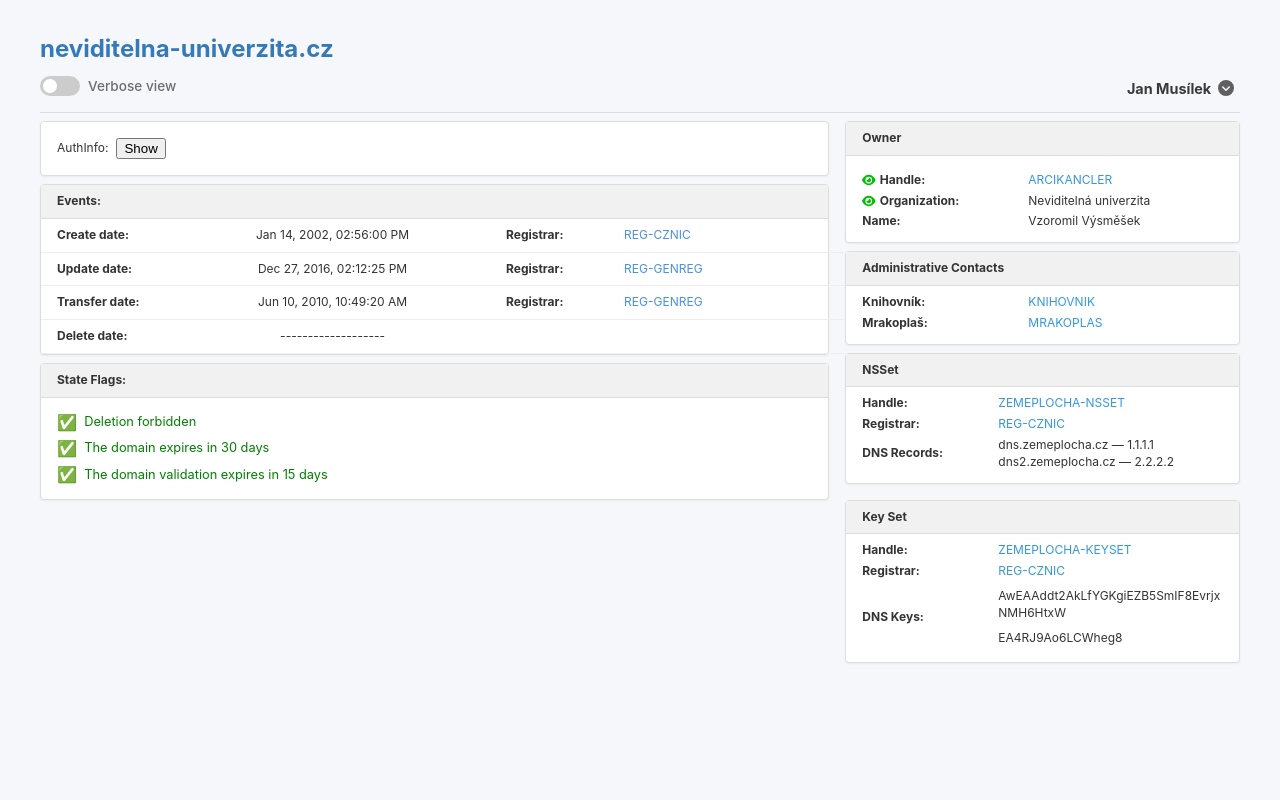
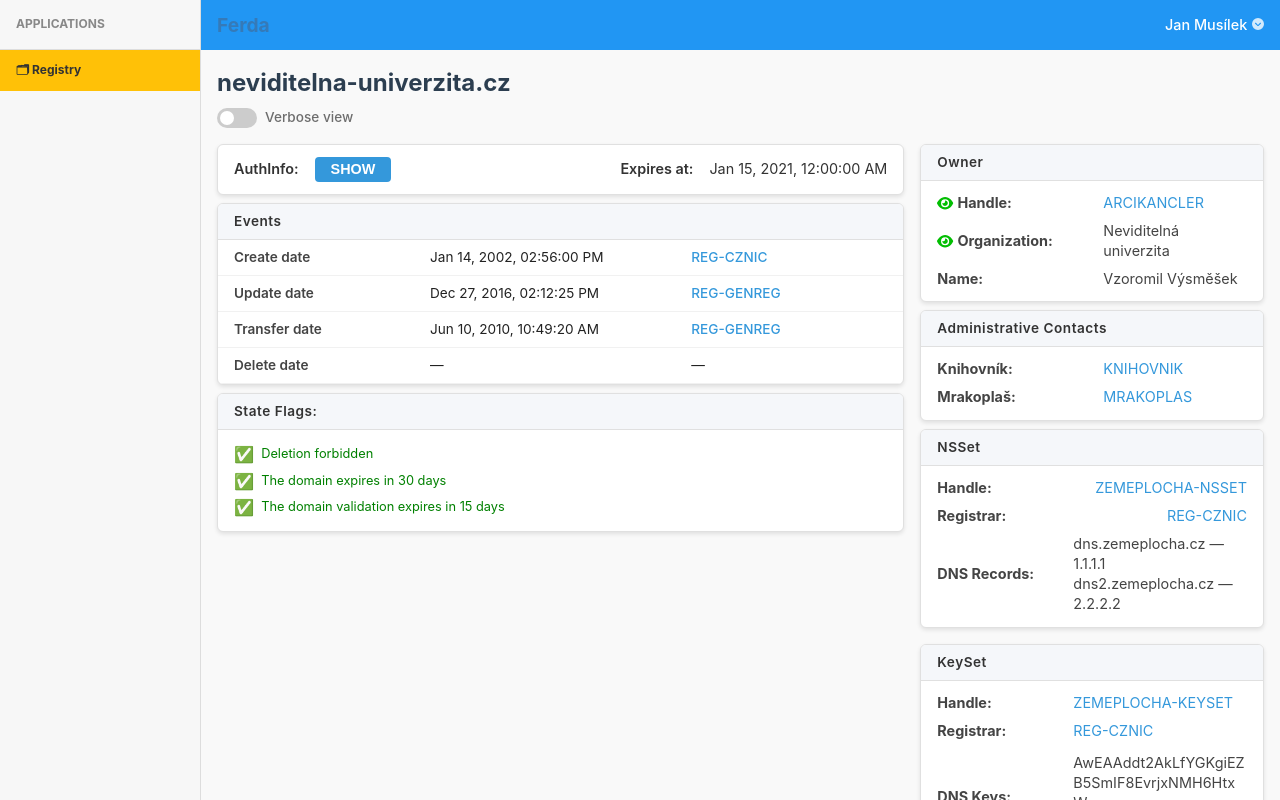
Before and after one commit to lukaskourilcz/secret-uni, a Vue app: page / in a window 1280 px wide. Built offline with nearby package versions, Linux system fonts and the light colour scheme.

Commit message:
code restructure, left panel added

```diff
--- a/src/App.vue
+++ b/src/App.vue
@@ -1,100 +1,7 @@
 <script setup>
-import { ref, onMounted } from "vue";
-import DomainHeader from "./components/DomainHeader.vue";
-import AuthInfo from "./components/AuthInfo.vue";
-import EventsTable from "./components/EventsTable.vue";
-import StateFlags from "./components/StateFlags.vue";
-import Owner from "./components/Owner.vue";
-import AdministrativeContacts from "./components/AdministrativeContacts.vue";
-import NSSet from "./components/NSSet.vue";
-import KeySet from "./components/KeySet.vue";
-
-const domainData = ref(null);
-const verbose = ref(false);
-
-onMounted(async () => {
-  const res = await fetch("/domain-detail.json");
-  domainData.value = await res.json();
-});
+import DomainPage from "./pages/DomainPage.vue";
 </script>
 
 <template>
-  <div class="app">
-    <DomainHeader
-      v-if="domainData"
-      :domain="domainData.fqdn"
-      :verbose="verbose"
-      @toggle-verbose="verbose = $event"
-    />
-
-    <div v-if="domainData" class="content">
-      <div class="main">
-        <div class="left">
-          <AuthInfo :auth-info="domainData.authInfo" />
-          <EventsTable :events="domainData.events" />
-          <StateFlags
-            :flags="domainData.state_flags.flags"
-            :verbose="verbose"
-          />
-        </div>
-        <div class="right">
-          <Owner :owner="domainData.owner" />
-          <AdministrativeContacts
-            :contacts="domainData.administrative_contacts"
-            :verbose="verbose"
-          />
-          <NSSet :nsset="domainData.nsset" />
-          <KeySet :keyset="domainData.keyset" />
-        </div>
-      </div>
-    </div>
-  </div>
+  <DomainPage />
 </template>
-
-<style>
-.app {
-  max-width: 1200px;
-  margin: 0 auto;
-  padding: 1rem;
-}
-
-.content {
-  margin-top: 0.5rem;
-}
-
-.main {
-  display: flex;
-  gap: 1rem;
-  align-items: flex-start;
-}
-
-.left {
-  flex: 2;
-  min-width: 0;
-  display: flex;
-  flex-direction: column;
-  gap: 0.5rem;
-}
-
-.right {
-  flex: 1;
-  min-width: 0;
-  display: flex;
-  flex-direction: column;
-  gap: 0.5rem;
-}
-
-@media (max-width: 900px) {
-  .main {
-    flex-direction: column;
-  }
-}
-
-.card {
-  background: var(--color-surface);
-  border: 1px solid var(--color-border);
-  border-radius: var(--radius);
-  padding: var(--card-padding);
-  box-shadow: 0 1px 2px rgba(0, 0, 0, 0.05);
-}
-</style>
--- a/src/assets/theme.css
+++ b/src/assets/theme.css
@@ -61,3 +61,43 @@ p {
 table {
   font-size: 0.9em;
 }
+
+.card {
+  background: #fff;
+  border-radius: 6px;
+  box-shadow: 0 2px 4px rgba(0, 0, 0, 0.1);
+  overflow: hidden;
+  border: 1px solid #e0e0e0;
+  transition: transform 0.2s ease, box-shadow 0.2s ease;
+}
+
+.card:hover {
+  box-shadow: 0 4px 10px rgba(0, 0, 0, 0.12);
+}
+
+.card .header {
+  background: #f5f7fa;
+  font-weight: 600;
+  color: #333;
+  padding: 0.5rem 1rem;
+  border-bottom: 1px solid #e0e0e0;
+  font-size: 0.85rem;
+  letter-spacing: 0.5px;
+}
+
+.card .content {
+  padding: 0.75rem 1rem;
+  font-size: 0.9rem;
+  color: #444;
+}
+
+.card .row {
+  margin-bottom: 0.5rem;
+  display: flex;
+  justify-content: space-between;
+  gap: 1rem;
+}
+
+.card .row:last-child {
+  margin-bottom: 0;
+}
--- /dev/null
+++ b/src/components/AppShell.vue
@@ -0,0 +1,103 @@
+<template>
+  <div class="app">
+    <aside class="sidebar">
+      <div class="app-name">APPLICATIONS</div>
+      <ul>
+        <li class="active"><span>🗂</span> Registry</li>
+      </ul>
+    </aside>
+
+    <div class="main">
+      <header class="topbar">
+        <h1>Ferda</h1>
+        <div class="user">
+          <UserMenu username="Jan Musílek" />
+        </div>
+      </header>
+
+      <main class="content">
+        <slot />
+      </main>
+    </div>
+  </div>
+</template>
+
+<script setup>
+import UserMenu from "./UserMenu.vue";
+</script>
+
+<style scoped>
+.app {
+  display: flex;
+  height: 100vh;
+  overflow: hidden;
+}
+
+.sidebar {
+  width: 200px;
+  background: #f7f7f7;
+  border-right: 1px solid #ddd;
+  display: flex;
+  flex-direction: column;
+}
+
+.app-name {
+  padding: 1rem;
+  font-weight: bold;
+  color: #888;
+  text-transform: uppercase;
+  font-size: 0.75rem;
+  border-bottom: 1px solid #ddd;
+}
+
+.sidebar ul {
+  list-style: none;
+  padding: 0;
+  margin: 0;
+}
+
+.sidebar li {
+  padding: 0.75rem 1rem;
+  cursor: pointer;
+}
+
+.sidebar li.active {
+  background: #ffc107;
+  font-weight: bold;
+}
+
+.main {
+  flex: 1;
+  display: flex;
+  flex-direction: column;
+  min-width: 0;
+}
+
+.topbar {
+  display: flex;
+  justify-content: space-between;
+  align-items: center;
+  background: #2196f3;
+  color: #fff;
+  padding: 0 1rem;
+  height: 50px;
+  flex-shrink: 0;
+}
+
+.topbar h1 {
+  font-size: 1.2rem;
+  margin: 0;
+}
+
+.user {
+  display: flex;
+  align-items: center;
+}
+
+.content {
+  flex: 1;
+  overflow-y: auto;
+  padding: 1rem;
+  background: #f9f9f9;
+}
+</style>
--- a/src/components/AuthInfo.vue
+++ b/src/components/AuthInfo.vue
@@ -1,33 +1,83 @@
 <script setup>
-import { ref } from "vue";
+import { ref, computed } from "vue";
 
 const props = defineProps({
   authInfo: { type: String, required: true },
+  expiresAt: { type: String, required: false },
 });
 
 const showSecret = ref(false);
-const authInfo = 'secretPassword875!//'
+const authInfo = ref("S3cretPwd!76");
 
+const formattedExpiresAt = computed(() => {
+  const expiresAt = props.expiresAt;
+  if (!expiresAt) return "—";
+  const date = new Date(expiresAt);
+  if (isNaN(date)) return "—";
+  return date.toLocaleString("en-US", {
+    month: "short",
+    day: "2-digit",
+    year: "numeric",
+    hour: "2-digit",
+    minute: "2-digit",
+    second: "2-digit",
+  });
+});
+
+function toggle() {
+  showSecret.value = !showSecret.value;
+}
 </script>
 
 <template>
   <div class="auth-info card">
-    <span>AuthInfo:</span>
-    <button @click="showSecret = !showSecret">Show</button>
-    <span v-if="showSecret" class="secret">{{ authInfo }}</span>
+    <div class="row">
+      <span class="label">AuthInfo:</span>
+      <button class="auth-btn" @click="toggle">
+        {{ showSecret ? authInfo : "SHOW" }}
+      </button>
+
+      <span class="label expires">Expires at:</span>
+      <span>{{ formattedExpiresAt }}</span>
+    </div>
   </div>
 </template>
 
 <style scoped>
 .auth-info {
+  padding: 0;
+}
+
+.row {
   display: flex;
   align-items: center;
-  gap: 0.5rem;
+  gap: 1rem;
+  padding: 0.75rem 1rem;
+  font-size: 0.9rem;
+  flex-wrap: wrap;
 }
 
-.secret {
+.label {
+  font-weight: 600;
+  color: #333;
+}
+
+.label.expires {
+  margin-left: auto;
+}
+
+.auth-btn {
+  background-color: #3498db;
+  border: none;
+  color: white;
+  padding: 0.3rem 1rem;
+  border-radius: 4px;
+  cursor: pointer;
   font-weight: bold;
-  color: darkred;
-  opacity: .5;
+  font-size: 0.9rem;
+}
+
+.auth-btn:hover {
+  background-color: #2980b9;
 }
 </style>
--- a/src/components/DomainHeader.vue
+++ b/src/components/DomainHeader.vue
@@ -1,16 +1,7 @@
-<script setup>
-import UserMenu from "./UserMenu.vue";
+<template>
+  <div class="domain-header">
+    <h2>{{ domain }}</h2>
 
-const props = defineProps({
-  domain: { type: String, required: true },
-  verbose: { type: Boolean, required: true },
-});
-</script>
-
-<template>
-  <div class="header">
-    <div class="left">
-      <h1>{{ domain }}</h1>
     <div class="toggle-container">
       <label class="toggle">
         <input
@@ -23,40 +14,33 @@ const props = defineProps({
       <span class="label-text">Verbose view</span>
     </div>
   </div>
-    <div class="right">
-      <UserMenu username="Jan Musílek" />
-    </div>
-  </div>
 </template>
 
+<script setup>
+const props = defineProps({
+  domain: { type: String, required: true },
+  verbose: { type: Boolean, required: true },
+});
+</script>
+
 <style scoped>
-.header {
+.domain-header {
   display: flex;
-  justify-content: space-between;
-  align-items: center; /* this is key! */
-  flex-wrap: wrap;
-  border-bottom: 1px solid #ddd;
-  padding-bottom: 0.5rem;
-  gap: 1rem;
+  flex-direction: column;
+  gap: 0.5rem;
+  margin-bottom: 1rem;
 }
 
-.left {
-  display: flex;
-  flex-direction: column;
-  gap: 0.25rem;
-}
-
-.right {
-  display: flex;
-  align-items: end;
-  margin-top: 3.5rem;
+h2 {
+  margin: 0;
+  font-size: 1.5rem;
+  color: #2c3e50;
 }
 
 .toggle-container {
   display: flex;
   align-items: center;
   gap: 0.5rem;
-  margin-bottom: 0.5rem;
 }
 
 .toggle {
@@ -107,6 +91,6 @@ const props = defineProps({
 .label-text {
   font-size: 0.85rem;
   font-weight: 500;
-  opacity: .7;
+  opacity: 0.7;
 }
 </style>
--- a/src/components/EventsTable.vue
+++ b/src/components/EventsTable.vue
@@ -1,32 +1,26 @@
 <template>
   <div class="events card">
-    <div class="header">Events:</div>
+    <div class="header">Events</div>
 
+    <div class="table">
       <div
         v-for="({ name, event }, index) in orderedEvents"
         :key="index"
-      class="row"
+        class="table-row"
       >
-      <div class="cell label">{{ name }}:</div>
-      <div class="cell date">
-        {{
-          event?.timestamp ? formatDate(event.timestamp) : "-------------------"
-        }}
+        <div class="label">{{ name }}</div>
+        <div class="value">
+          {{ event?.timestamp ? formatDate(event.timestamp) : "—" }}
         </div>
-
+        <div class="value">
           <template v-if="event?.registrar_handle">
-        <div class="cell label">Registrar:</div>
-        <div class="cell value">
-          <a href="#" class="registrar-link">
-            {{ event.registrar_handle }}
-          </a>
+            <a href="#" class="registrar-link">{{ event.registrar_handle }}</a>
+          </template>
+          <template v-else>
+            —
+          </template>
         </div>
-      </template>
-
-      <template v-else>
-        <div class="cell" />
-        <div class="cell" />
-      </template>
+      </div>
     </div>
   </div>
 </template>
@@ -64,45 +58,42 @@ function formatDate(dateStr) {
 }
 
 .header {
-  background: #f1f1f1;
-  padding: 0.5rem;
+  background: #f1f4f8;
+  padding: 0.5rem 1rem;
   font-weight: bold;
+  font-size: 1rem;
   border-bottom: 1px solid #ddd;
-  padding-left: 1rem;
 }
 
-.row {
-  display: grid;
-  grid-template-columns: 15% 40% 15% 35%;
-  gap: 0.25rem 0.5rem;
-  padding: 0.5rem;
-  border-bottom: 1px solid #eee;
-  font-size: 0.75rem;
-  align-items: center;
-  width: 100%;
+.table {
+  display: flex;
+  flex-direction: column;
 }
 
-.cell.label {
-  font-weight: bold;
-  white-space: nowrap;
-  justify-self: start;
-  padding-left: 0.5rem;
+.table-row {
+  display: grid;
+  grid-template-columns: 30% 40% 30%;
+  padding: 0.5rem 1rem;
+  border-bottom: 1px solid #f1f1f1;
+  align-items: center;
+  font-size: 0.85rem;
 }
 
-.cell.value {
-  color: #333;
-  word-break: break-word;
-  justify-self: start;
+.label {
+  font-weight: 600;
+  color: #444;
 }
 
-.cell.date {
-  text-align: center;
+.value {
+  color: #222;
   white-space: nowrap;
+  overflow-wrap: anywhere;
 }
 
 .registrar-link {
-  color: #4a90e2;
+  color: #3498db;
   text-decoration: none;
+  font-weight: 500;
 }
 
 .registrar-link:hover {
--- a/src/components/KeySet.vue
+++ b/src/components/KeySet.vue
@@ -6,7 +6,7 @@ const props = defineProps({
 
 <template>
   <div class="keyset card">
-    <div class="header">Key Set</div>
+    <div class="header">KeySet</div>
 
     <div class="content">
       <div class="row">
--- a/src/components/UserMenu.vue
+++ b/src/components/UserMenu.vue
@@ -16,26 +16,28 @@ function toggleMenu() {
 <template>
   <div class="user" @click="toggleMenu">
     <span class="username">{{ username }}</span>
-    <span class="icon"><font-awesome-icon :icon="['fas', 'circle-chevron-down']" /></span>
+    <span class="icon">
+      <font-awesome-icon :icon="['fas', 'circle-chevron-down']" />
+    </span>
 
     <div v-if="menuOpen" class="menu">
       <div class="menu-header">
         <div class="avatar">
           <font-awesome-icon :icon="['far', 'user']" />
         </div>
-        <div>
+        <div class="info">
           <div class="name">{{ username }}</div>
-          <div class="role">admin</div>
+          <div class="role">Admin</div>
         </div>
       </div>
 
       <div class="menu-divider"></div>
 
       <div class="menu-item">
-        <span class="icon"
-          ><font-awesome-icon :icon="['fas', 'right-from-bracket']"
-        /></span>
-        Logout
+        <span class="icon">
+          <font-awesome-icon :icon="['fas', 'right-from-bracket']" />
+        </span>
+        <span>Logout</span>
       </div>
     </div>
   </div>
@@ -45,53 +47,62 @@ function toggleMenu() {
 .user {
   position: relative;
   cursor: pointer;
-  font-weight: bold;
+  font-weight: 500;
+  display: flex;
+  align-items: center;
+  color: #fff;
 }
 
 .username {
-  color: rgb(58, 58, 58);
   font-size: 0.9rem;
+  color: #fff;
 }
 
 .icon {
-  color: rgb(58, 58, 58);
-  opacity: .8;
-  margin-left: 0.4rem;
-  margin-right: 0.4rem;
+  color: #fff;
+  opacity: 0.8;
+  margin-left: 0.3rem;
 }
 
 .menu {
   position: absolute;
   right: 0;
-  top: 100%;
-  background: white;
+  top: calc(100% + 4px);
+  background: #fff;
   border: 1px solid #ddd;
-  border-radius: 4px;
+  border-radius: 6px;
   width: 220px;
-  box-shadow: 0 2px 6px rgba(0, 0, 0, 0.15);
-  margin-top: 4px;
-  z-index: 100;
+  box-shadow: 0 4px 8px rgba(0, 0, 0, 0.15);
+  z-index: 1000;
+  overflow: hidden;
 }
 
 .menu-header {
   display: flex;
   align-items: center;
   padding: 0.75rem;
+  background: #f9f9f9;
 }
 
 .avatar {
-  font-size: 1rem;
-  margin-right: 0.5rem;
-  padding: 0.3rem;
+  font-size: 1.2rem;
+  margin-right: 0.6rem;
+  color: #666;
+}
+
+.info {
+  display: flex;
+  flex-direction: column;
 }
 
 .name {
   font-weight: 600;
+  color: #333;
 }
 
 .role {
-  font-size: 0.7rem;
-  color: #888;
+  font-size: 0.75rem;
+  color: #999;
 }
 
 .menu-divider {
@@ -107,13 +118,15 @@ function toggleMenu() {
   justify-content: center;
   gap: 0.5rem;
   cursor: pointer;
+  color: #333;
+  font-weight: 500;
 }
 
 .menu-item:hover {
   background-color: #f5f5f5;
 }
 
-.icon {
-  font-size: 1rem;
+.menu-item .icon {
+  color: #888;
 }
 </style>
--- /dev/null
+++ b/src/pages/DomainPage.vue
@@ -0,0 +1,91 @@
+<script setup>
+import { ref, onMounted } from "vue";
+
+import AppShell from "../components/AppShell.vue";
+import DomainHeader from "../components/DomainHeader.vue";
+import AuthInfo from "../components/AuthInfo.vue";
+import EventsTable from "../components/EventsTable.vue";
+import StateFlags from "../components/StateFlags.vue";
+import Owner from "../components/Owner.vue";
+import AdministrativeContacts from "../components/AdministrativeContacts.vue";
+import NSSet from "../components/NSSet.vue";
+import KeySet from "../components/KeySet.vue";
+
+const domainData = ref(null);
+const verbose = ref(false);
+
+onMounted(async () => {
+  const res = await fetch("/domain-detail.json");
+  domainData.value = await res.json();
+});
+</script>
+
+<template>
+  <AppShell>
+    <DomainHeader
+      v-if="domainData"
+      :domain="domainData.fqdn"
+      :verbose="verbose"
+      @toggle-verbose="verbose = $event"
+    />
+
+    <div v-if="domainData" class="content">
+      <div class="main">
+        <div class="left">
+          <AuthInfo
+            :auth-info="domainData.authInfo"
+            :expires-at="domainData.expires_at"
+          />
+          <EventsTable :events="domainData.events" />
+          <StateFlags
+            :flags="domainData.state_flags.flags"
+            :verbose="verbose"
+          />
+        </div>
+        <div class="right">
+          <Owner :owner="domainData.owner" />
+          <AdministrativeContacts
+            :contacts="domainData.administrative_contacts"
+            :verbose="verbose"
+          />
+          <NSSet :nsset="domainData.nsset" />
+          <KeySet :keyset="domainData.keyset" />
+        </div>
+      </div>
+    </div>
+  </AppShell>
+</template>
+
+<style scoped>
+.content {
+  margin-top: 0.5rem;
+}
+
+.main {
+  display: flex;
+  gap: 1rem;
+  align-items: flex-start;
+}
+
+.left {
+  flex: 2;
+  min-width: 0;
+  display: flex;
+  flex-direction: column;
+  gap: 0.5rem;
+}
+
+.right {
+  flex: 1;
+  min-width: 0;
+  display: flex;
+  flex-direction: column;
+  gap: 0.5rem;
+}
+
+@media (max-width: 900px) {
+  .main {
+    flex-direction: column;
+  }
+}
+</style>
```
Lines whose indentation alone changed are shown as unchanged.
